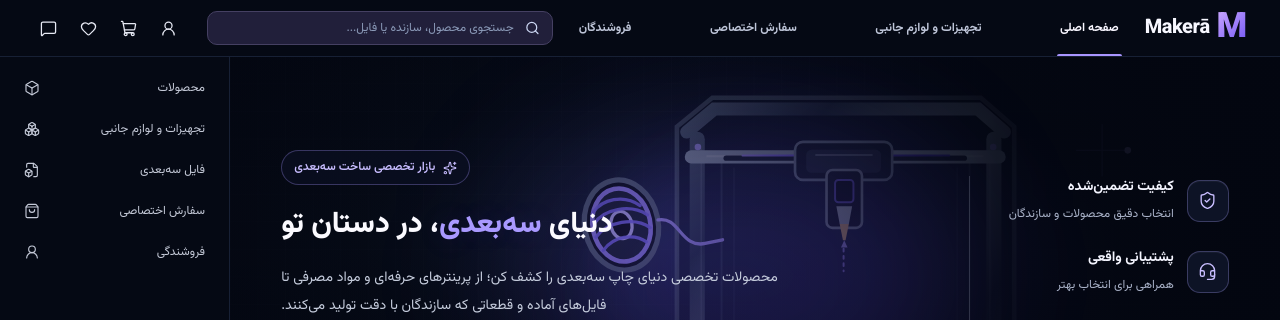
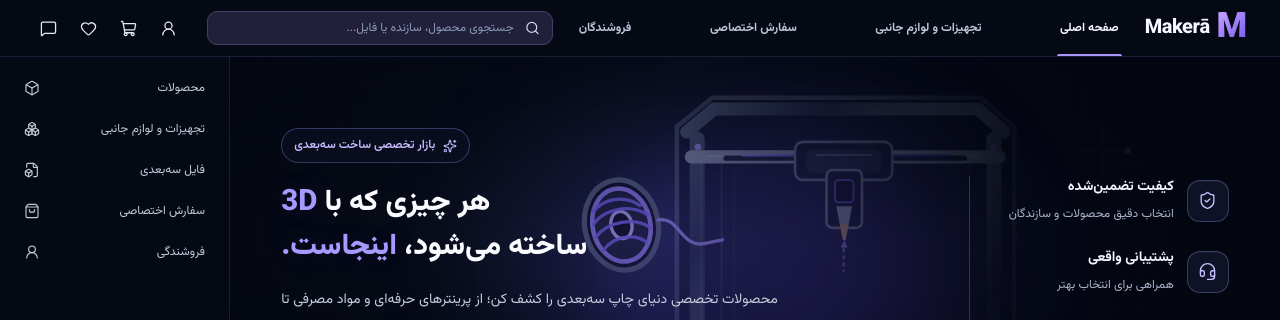
Before and after one commit to ParisaAtaee2000/web-projects, a React (Vite) app in the folder 3d-marketplace/: page / in a window 1280 px wide. Shown: the top 320 px of the page. Built offline with nearby package versions, Linux system fonts and the light colour scheme.

Commit message:
Align homepage hero headline with approved Maker reference

```diff
--- a/3d-marketplace/src/components/hero/HeroTitle.tsx
+++ b/3d-marketplace/src/components/hero/HeroTitle.tsx
@@ -1,7 +1,9 @@
 export function HeroTitle() {
   return (
     <h1 className="hero-title" id="hero-title">
-      دنیای <span className="hero-title__accent">سه‌بعدی</span>، در دستان تو
+      هر چیزی که با <span className="hero-title__accent">3D</span>
+      <br />
+      ساخته می‌شود، <span className="hero-title__accent">اینجاست.</span>
     </h1>
   );
 }
```
